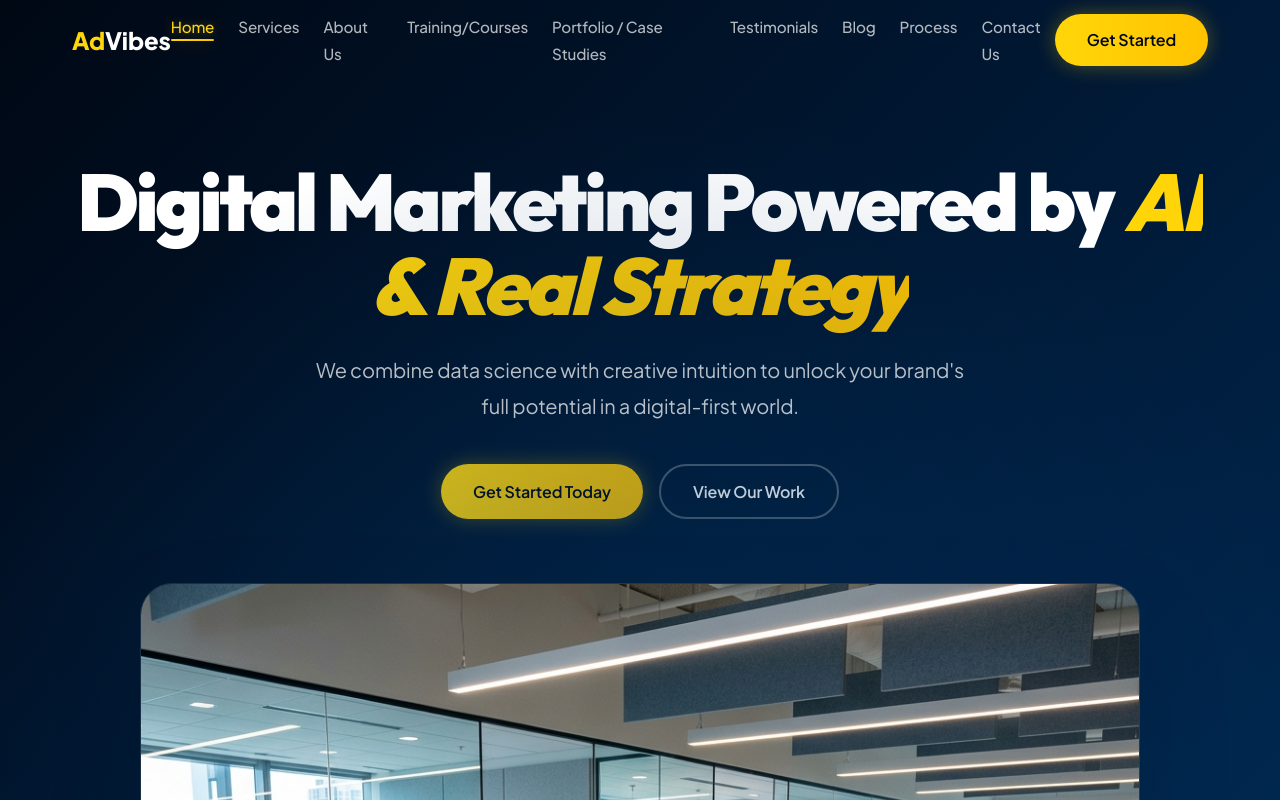
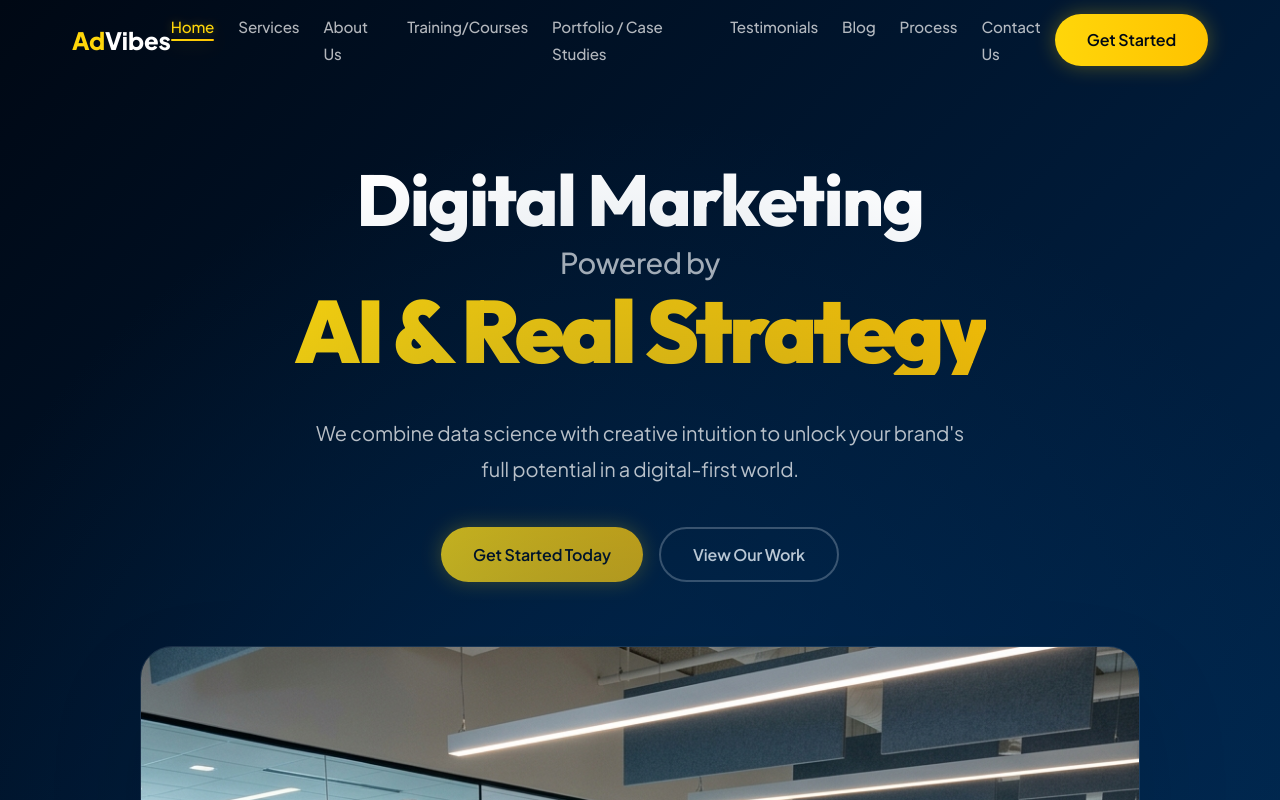
Before and after one commit to AbhyudayaShrestha/AdVibes, a Next.js app: page / in a window 1280 px wide. Shown: the top 800 px of the page. Built offline with nearby package versions, Linux system fonts and the light colour scheme.

Commit message:
Update motto section to multi-line layout as per reference image

```diff
--- a/src/app/globals.css
+++ b/src/app/globals.css
@@ -260,19 +260,37 @@ h1, h2, h3, h4 {
 }
 
 .hero-title {
-  font-size: clamp(3rem, 8vw, 5rem); /* Very responsive and bold */
-  margin-bottom: 1.5rem;
-  color: var(--text-light);
-  line-height: 1.05;
-  letter-spacing: -0.04em;
-  font-weight: 900;
+  display: flex;
+  flex-direction: column;
+  align-items: center;
+  margin-bottom: 2.5rem;
+  line-height: 1.1;
+  text-align: center;
 }
 
-.hero-title span.highlight-italic {
+.line-top {
+  font-size: clamp(2.5rem, 6vw, 4.5rem);
+  font-weight: 800;
+  color: var(--text-light);
+  letter-spacing: -0.02em;
+}
+
+.line-middle {
+  font-size: clamp(1.1rem, 2.5vw, 1.8rem);
+  font-weight: 500;
+  color: rgba(255, 255, 255, 0.7);
+  margin: 0.5rem 0;
+  font-family: var(--font-plus-jakarta), sans-serif;
+}
+
+.line-bottom {
+  font-size: clamp(3rem, 9vw, 5.5rem);
+  font-weight: 900;
   background: var(--gradient-accent);
   -webkit-background-clip: text;
   -webkit-text-fill-color: transparent;
-  font-style: italic;
+  letter-spacing: -0.04em;
+  line-height: 1;
 }
 
 .reveal {
--- a/src/app/page.tsx
+++ b/src/app/page.tsx
@@ -28,7 +28,9 @@ export default function Home() {
         <div className="container">
           <div className="hero-content">
             <h1 className="hero-title">
-              Digital Marketing Powered by <span className="highlight-italic">AI & Real Strategy</span>
+              <span className="line-top">Digital Marketing</span>
+              <span className="line-middle">Powered by</span>
+              <span className="line-bottom">AI & Real Strategy</span>
             </h1>
             <p className="hero-description" style={{ color: 'rgba(255,255,255,0.8)' }}>
               We combine data science with creative intuition to unlock your brand's full potential in a digital-first world.
```
